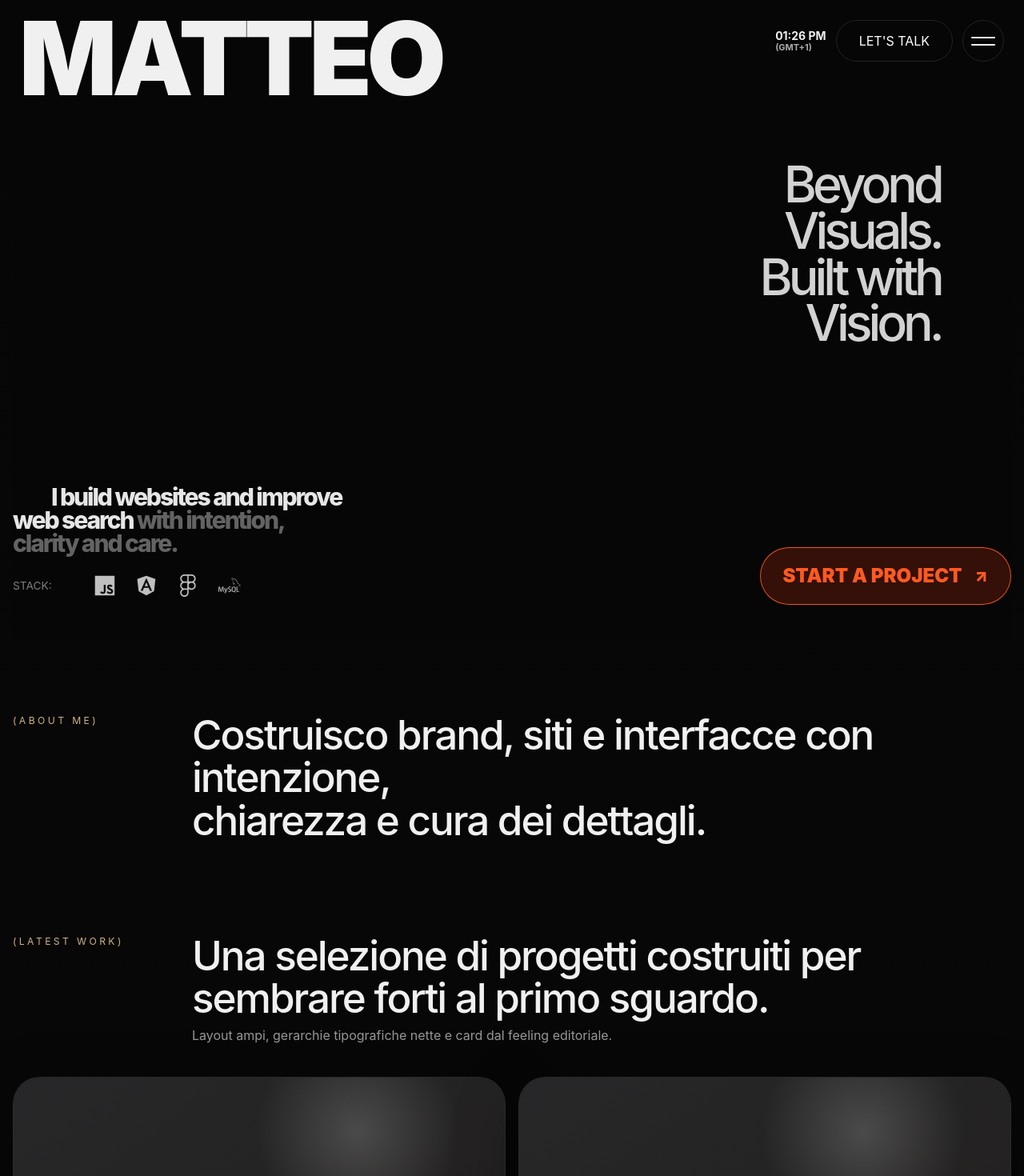
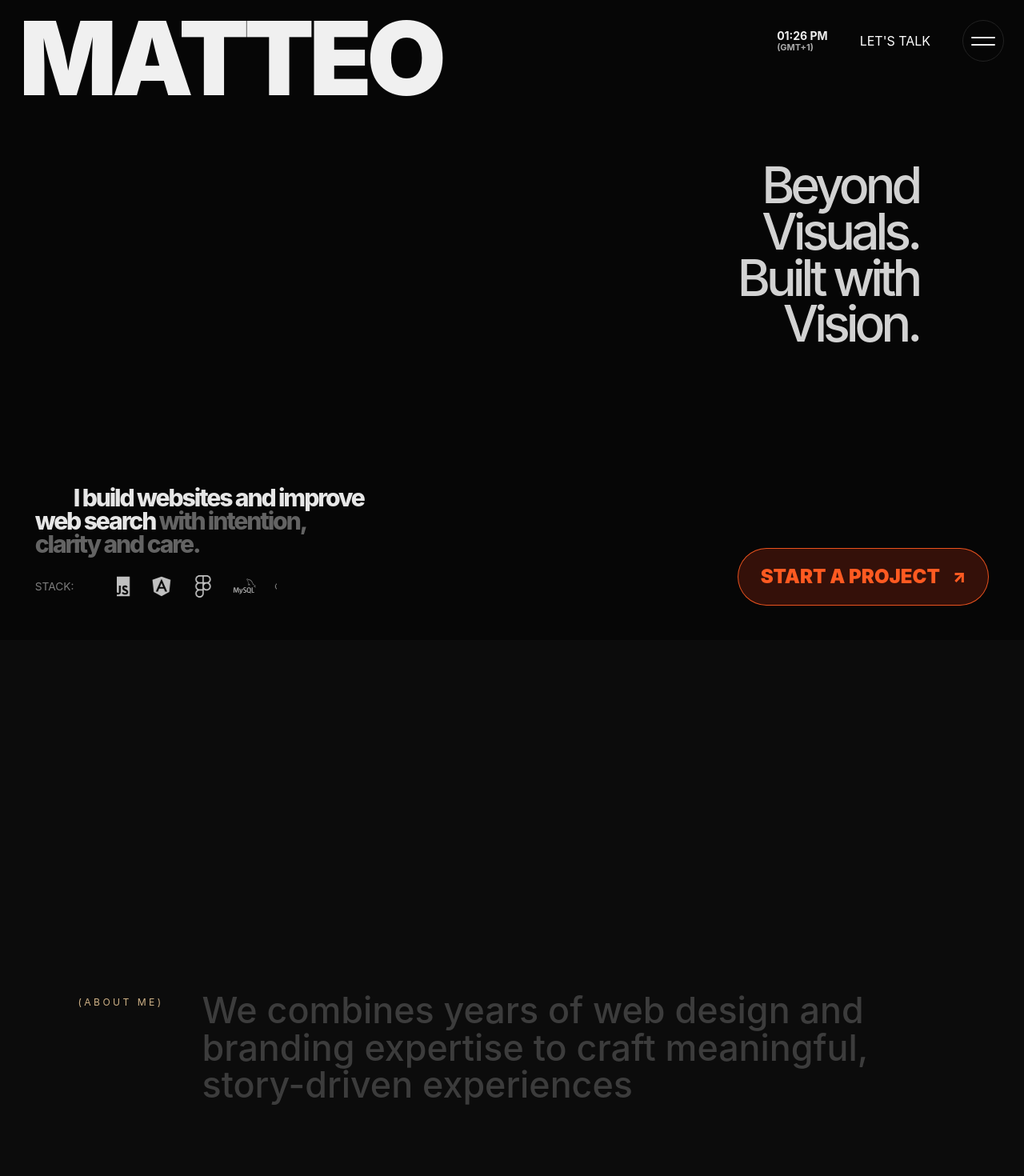
Before and after one commit to MatteoPaglietta/portfolio, a React (Vite) app: page / in a window 1280 px wide. Shown: the top 1470 px of the page at 80% size. Built offline with nearby package versions, Linux system fonts and the light colour scheme.

Commit message:
modificato struttura sezione about

```diff
--- a/package.json
+++ b/package.json
@@ -10,6 +10,8 @@
     "preview": "vite preview"
   },
   "dependencies": {
+    "@gsap/react": "^2.1.2",
+    "gsap": "^3.15.0",
     "react": "^19.2.6",
     "react-dom": "^19.2.6",
     "react-icons": "^5.6.0"
--- a/src/App.css
+++ b/src/App.css
@@ -662,9 +662,9 @@ video {
 
 .sh-grid h2 {
   margin: 0;
-  font-size: clamp(2rem, 4vw, 3.5rem);
+  font-size: clamp(1.5rem, 3.5vw, 3rem);
   line-height: 1.04;
-  letter-spacing: -.04em;
+  width: 930px;
 }
 
 /* ═══ Hero ═════════════════════════════════════════════════ */
@@ -674,6 +674,52 @@ video {
   min-height: 100vh;
   padding: 22px 0 34px;
   background: #060606;
+}
+
+.section-1 {
+  position: -webkit-sticky;
+  position: sticky;
+  top: 0;
+  height: 100vh;
+  width: 100%;
+  z-index: 1;
+  display: flex;
+  justify-content: center;
+  align-items: center;
+}
+
+.section-2 {
+  position: relative;
+  z-index: 2;
+  background-color:   #0c0c0c;
+  min-height: 100vh;
+  width: 100%;
+  padding: 100px 0% 200px 0%;
+  margin-top: 0;
+}
+
+.scroll-container {
+  position: relative;
+}
+
+.about-trigger {
+  height: 200vh;
+  position: relative;
+}
+
+.h-100vh {
+  height: 100vh;
+  width: 100%;
+}
+
+.reveal-text {
+  color: rgba(255, 255, 255, 0.2);
+  max-width: 100%;
+}
+
+.reveal-word {
+  color: rgba(255, 255, 255, 0.2);
+  display: inline-block;
 }
 
 /* ─── 2-col stage grid ─── */
--- a/src/App.jsx
+++ b/src/App.jsx
@@ -17,11 +17,13 @@ function App() {
   return (
     <div>
       <TopBar />
-      <main>
+      <main className="scroll-container">
         <Hero />
-        <AboutStrip />
-        <Projects projects={featuredProjects} />
-        <Contact />
+        <div className="section-2 d-flex flex-column gap-5">
+          <AboutStrip />
+          <Projects projects={featuredProjects} />
+          <Contact />
+        </div>
       </main>
     </div>
   );
--- a/src/components/AboutStrip.jsx
+++ b/src/components/AboutStrip.jsx
@@ -1,9 +1,47 @@
+import { useRef } from 'react';
+import gsap from 'gsap';
+import { ScrollTrigger } from 'gsap/ScrollTrigger';
+import { useGSAP } from '@gsap/react';
+
+gsap.registerPlugin(ScrollTrigger);
+
 export default function AboutStrip() {
+  const triggerRef = useRef(null);
+  const pinRef = useRef(null);
+  const textRef = useRef(null);
+
+  useGSAP(() => {
+    const spans = textRef.current.querySelectorAll('.reveal-word');
+
+    gsap.to(spans, {
+      color: '#ffffff',
+      stagger: 0.1,
+      scrollTrigger: {
+        trigger: triggerRef.current,
+        start: 'top top',
+        end: '+=100%',
+        pin: pinRef.current,
+        scrub: true,
+        markers: false,
+      },
+    });
+  }, { scope: triggerRef });
+
+  const testo = "We combines years of web design and branding expertise to craft meaningful, story-driven experiences";
+
   return (
-    <section className="site-wrap py-5" id="about">
-      <div className="sh-grid">
-        <span className="section-label">(About me)</span>
-        <h2>Costruisco brand, siti e interfacce con intenzione,<br />chiarezza e cura dei dettagli.</h2>
+    <section ref={triggerRef} className="about-trigger w-100" id="about">
+      <div ref={pinRef} className="sh-grid d-flex justify-content-center align-items-center h-100vh">
+        <div className="d-flex align-items-start">
+          <span className="section-label pt-1 pe-5">(About me)</span>
+          <h2 ref={textRef} className="reveal-text">
+            {testo.split(' ').map((word, index) => (
+              <span key={index} className="reveal-word">
+                {word}&nbsp;
+              </span>
+            ))}
+          </h2>
+        </div>
       </div>
     </section>
   );
--- a/src/components/Contact.jsx
+++ b/src/components/Contact.jsx
@@ -1,6 +1,6 @@
 export default function Contact() {
   return (
-    <footer className="site-wrap" id="contact">
+    <section className="site-wrap" id="contact">
       <div className="card-dark rounded p-4 p-md-5 mb-4">
         <span className="section-label mb-3">(Contact me)</span>
         <h2 className="display-5 fw-bold lh-sm mb-3" style={{letterSpacing:'-.05em'}}>
@@ -18,6 +18,6 @@ export default function Contact() {
           <p className="mb-0 t-muted">Portfolio concept — premium editorial aesthetic.</p>
         </div>
       </div>
-    </footer>
+    </section>
   );
 }
--- a/src/components/Hero.jsx
+++ b/src/components/Hero.jsx
@@ -25,7 +25,7 @@ export default function Hero() {
   ];
 
   return (
-    <section className="hero site-wrap" id="home">
+    <section className="section-1 hero site-wrap" id="home">
       <div className="hero-stage">
         <div className="hs-copy">
           <h1>
--- a/src/components/TopBar.jsx
+++ b/src/components/TopBar.jsx
@@ -10,42 +10,14 @@ function TopBar() {
     const handleScroll = () => {
       setScrolled(window.scrollY > 30);
     };
-
     window.addEventListener("scroll", handleScroll);
-    return () => {
-      window.removeEventListener("scroll", handleScroll);
-    };
+    return () => window.removeEventListener("scroll", handleScroll);
   }, []);
 
   useEffect(() => {
-    if (menuOpen) {
-      document.body.style.overflow = "hidden";
-    } else {
-      document.body.style.overflow = "";
-    }
-    return () => {
-      document.body.style.overflow = "";
-    };
+    document.body.style.overflow = menuOpen ? "hidden" : "";
+    return () => { document.body.style.overflow = ""; };
   }, [menuOpen]);
-
-  const scrollToSection = (id) => {
-    const element = document.getElementById(id);
-
-    if (element) {
-      setIsClickScrolling(true);
-
-      element.scrollIntoView({
-        behavior: "smooth",
-        block: "start",
-      });
-
-      setTimeout(() => {
-        setIsClickScrolling(false);
-      }, 700);
-    }
-
-    setMenuOpen(false);
-  };
 
   useEffect(() => {
     const sections = ["home", "about", "projects", "contact"];
@@ -60,7 +32,10 @@ function TopBar() {
           }
         });
       },
-      { threshold: 0.6 }
+      {
+        rootMargin: "-20% 0px -60% 0px",
+        threshold: 0
+      }
     );
 
     sections.forEach((id) => {
@@ -70,6 +45,31 @@ function TopBar() {
 
     return () => observer.disconnect();
   }, [isClickScrolling]);
+  const scrollToSection = (id) => {
+    setMenuOpen(false);
+    setIsClickScrolling(true);
+    setActiveSection(id);
+
+    if (id === "home") {
+      // Forza il browser a scrollare fino a coordinate 0,0 (l'inizio assoluto della pagina)
+      window.scrollTo({
+        top: 0,
+        behavior: "smooth"
+      });
+    } else {
+      // Per tutte le altre sezioni usa il metodo standard
+      const element = document.getElementById(id);
+      if (element) {
+        element.scrollIntoView({
+          behavior: "smooth",
+          block: "start",
+        });
+      }
+    }
+    setTimeout(() => {
+      setIsClickScrolling(false);
+    }, 1000);
+  };
 
   return (
     <header className={`topbar ${scrolled ? "topbar-scrolled" : ""}`}>
@@ -85,19 +85,21 @@ function TopBar() {
 
           <div className="topbar-actions">
             <div className="topbar-time">
-              <div>{new Date().toLocaleTimeString([], {
+              <div>
+                {new Date().toLocaleTimeString([], {
                   hour: "2-digit",
                   minute: "2-digit",
-              })}</div>
+                })}
+              </div>
               <small>(GMT+1)</small>
             </div>
 
-            <a href="#contact" className="talk-btn">
+            <button onClick={() => scrollToSection("contact")} className="talk-btn border-0 bg-transparent">
               <span className="talk-inner">
                 <span className="talk-text top">LET'S TALK</span>
                 <span className="talk-text bottom">LET'S TALK</span>
               </span>
-            </a>
+            </button>
 
             <button
               className={`menu-btn ${menuOpen ? "active" : ""}`}
@@ -123,53 +125,16 @@ function TopBar() {
               </div>
 
               <nav className="menu-nav">
-                <div className="nav-item-wrapper">
+                {["home", "about", "projects", "contact"].map((id) => (
+                  <div className="nav-item-wrapper" key={id}>
                     <button
-                    onClick={() => {
-                      scrollToSection("home");
-                      setActiveSection("home");
-                    }}
-                    className={`nav-link ${activeSection === "home" ? "active" : ""}`}
+                      onClick={() => scrollToSection(id)}
+                      className={`nav-link text-uppercase ${activeSection === id ? "active" : ""}`}
                     >
-                    HOME {activeSection === "home" && <span className="active-marker" />}
+                      {id} {activeSection === id && <span className="active-marker" />}
                     </button>
                   </div>
-
-                <div className="nav-item-wrapper">
-                  <button
-                    onClick={() => {
-                      scrollToSection("about");
-                      setActiveSection("about");
-                    }}
-                    className={`nav-link ${activeSection === "about" ? "active" : ""}`}
-                  >
-                    ABOUT {activeSection === "about" && <span className="active-marker" />}
-                  </button>
-                </div>
-
-                <div className="nav-item-wrapper">
-                  <button
-                    onClick={() => {
-                      scrollToSection("projects");
-                      setActiveSection("projects");
-                    }}
-                    className={`nav-link ${activeSection === "projects" ? "active" : ""}`}
-                  >
-                    PROJECTS {activeSection === "projects" && <span className="active-marker" />}
-                  </button>
-                </div>
-
-                <div className="nav-item-wrapper">
-                  <button
-                    onClick={() => {
-                      scrollToSection("contact");
-                      setActiveSection("contact");
-                    }}
-                    className={`nav-link ${activeSection === "contact" ? "active" : ""}`}
-                  >
-                    CONTACT {activeSection === "contact" && <span className="active-marker" />}
-                  </button>
-                </div>
+                ))}
               </nav>
 
               <div className="menu-footer">
```
Also changed, not shown: 1 other file (tests, documents, lock files or other folders). Lines whose indentation alone changed are shown as unchanged.
